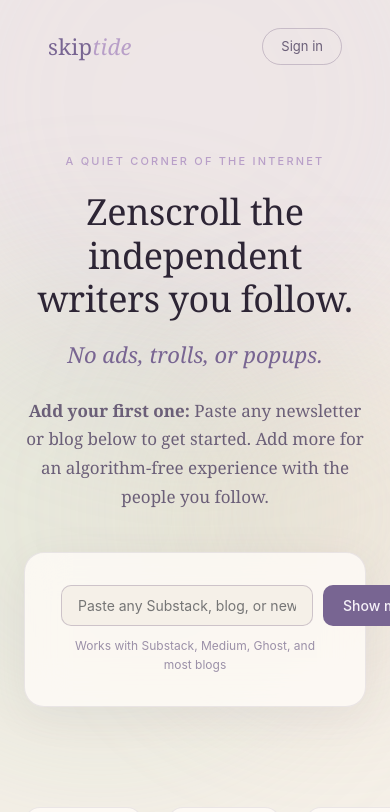
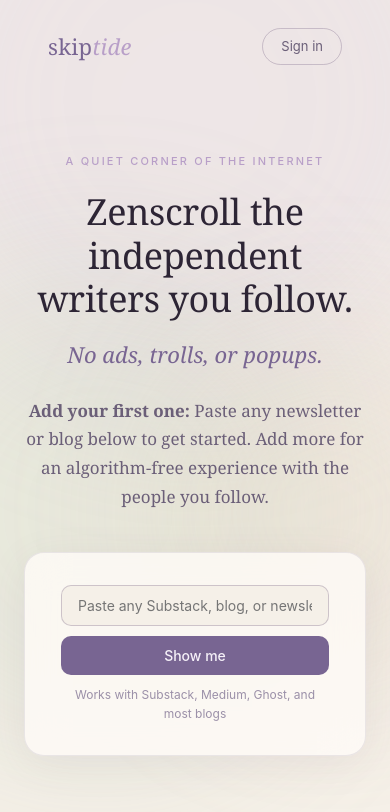
Before and after one commit to saynuk/skiptide, a Next.js app: page / in a window 390 px wide. Shown: the top 812 px of the page. Built offline with nearby package versions, Linux system fonts and the light colour scheme.

Commit message:
stacking edits

```diff
--- a/app/globals.css
+++ b/app/globals.css
@@ -80,4 +80,15 @@ input { font-family: -apple-system, BlinkMacSystemFont, 'Segoe UI', sans-serif;
     color: #b8a8d4;
     font-style: italic;
   }
+  .try-row {
+    flex-direction: column;
+  }
+
+  .try-row button {
+    width: 100%;
+  }
+
+  .how-steps {
+    grid-template-columns: 1fr;
+  }
 }
--- a/components/LandingPage.tsx
+++ b/components/LandingPage.tsx
@@ -109,7 +109,7 @@ export default function LandingPage() {
 
           {/* Try it */}
           <div style={s.tryBox}>
-            <form onSubmit={handleTry} style={s.tryRow}>
+            <form onSubmit={handleTry} style={s.tryRow} className="try-row">
               <input
                 style={s.tryInput}
                 type="text"
@@ -183,7 +183,7 @@ export default function LandingPage() {
 
         {/* How it works */}
         <section style={s.how}>
-          <div style={s.howSteps}>
+          <div style={s.howSteps} className="how-steps">
             <div style={s.howStep}>
               <div style={s.howNum}>1</div>
               <div style={s.howText}>Just add URLs of all the newsletters you follow</div>
```
